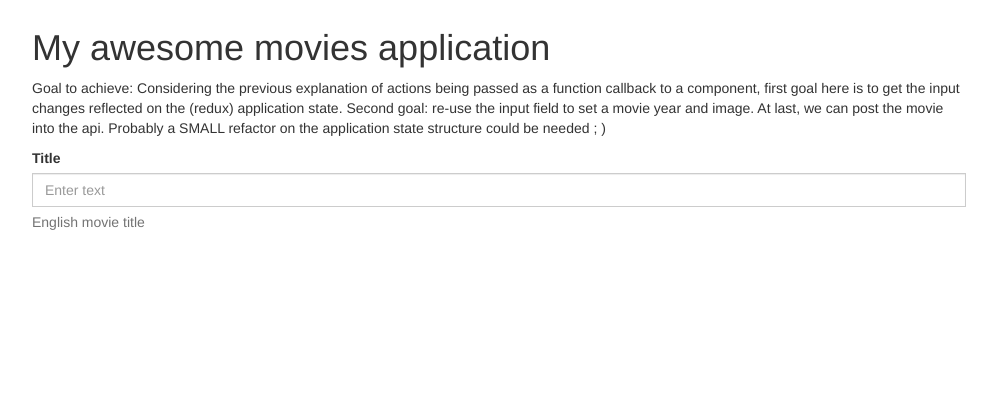
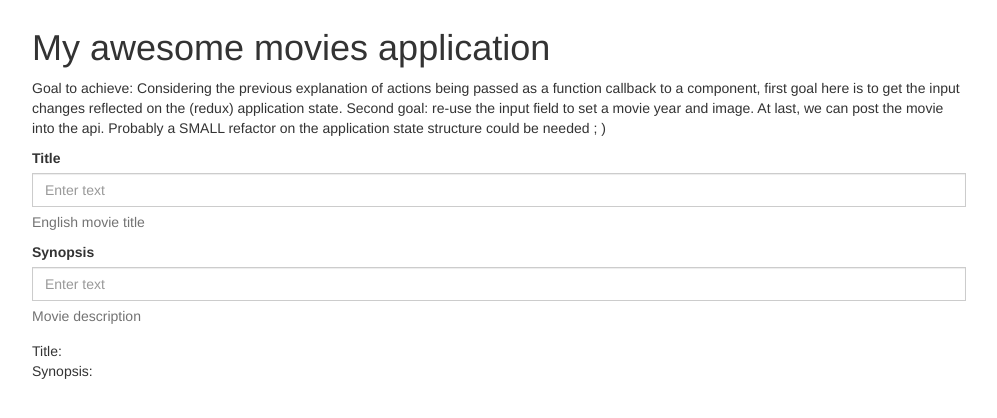
Before and after one commit to sparkdigital/reactjs-workshop, a React app: page / in a window 1280 px wide. Shown: the top 418 px of the page, without its empty margins (141-1138 px from the left). Built offline with nearby package versions, Linux system fonts and the light colour scheme.

Commit message:
Changes implemented during the second workshop day in Tandil

```diff
--- a/src/actions.js
+++ b/src/actions.js
@@ -6,6 +6,13 @@ export function updateTitle(text) {
     type: 'UPDATE_TITLE',
     title: text
   }
+}
+
+export function updateSynopsis(text) {
+  return {
+    type: 'UPDATE_SYNOPSIS',
+    synopsis: text
+  };
 }
 
 export function updateHeaderTitle(date) {
@@ -49,10 +56,11 @@ export function fetchMovies() {
     // This is not required by thunk middleware, but it is convenient for us.
     return axios
       .get(`http://www.omdbapi.com/?s=terminator`)
-      .then(response =>
+      .then(response => {
         // We can dispatch many times!
-        dispatch(receiveMovies(response.data))
-      )
+        console.log('Obtained movies', response.data);
+        return dispatch(receiveMovies(response.data.Search));
+      })
       .catch(error =>
         console.log('Do something with the error here.', error)
       )
--- a/src/components/List/List.jsx
+++ b/src/components/List/List.jsx
@@ -14,6 +14,7 @@ class List extends Component {
     const h3 = (
       <h3>Movies List</h3>
     );
+    let list = this.props.movies.movies.map(movie => <li>{movie.Title}</li>);
 
     return (
       <Panel
@@ -23,6 +24,9 @@ class List extends Component {
         <ul className="preview-content">
           <Link to="/edit/1">edit 1</Link>
         </ul>
+        <ul>
+        {list}
+        </ul>
       </Panel>
     );
   }
--- a/src/components/PageContent/PageContent.jsx
+++ b/src/components/PageContent/PageContent.jsx
@@ -1,12 +1,24 @@
 import React from 'react';
 
 // Components.
-import TitleField from '../TitleField/TitleField';
+import MovieField from '../TitleField/TitleField';
+import List from '../List/List';
 
-const PageContent = (props) => (
-  <div className="pageContent">
-    <TitleField />
-  </div>
-);
+const PageContent = (props) => {
+  var actions = {
+    title: props.actions.updateTitle,
+    synopsis: props.actions.updateSynopsis
+  };
+  const mutator = function (property, value) {
+    var action = actions[property](value);
+  }
+  return (
+    <div className="pageContent">
+      <MovieField onPropertyChange={mutator} movie={props.movie} />
+      Title: {props.movie.title} <br />
+      Synopsis: {props.movie.synopsis}
+    </div>
+  );
+}
 
 export default PageContent;
--- a/src/components/TitleField/TitleField.jsx
+++ b/src/components/TitleField/TitleField.jsx
@@ -4,10 +4,10 @@ import { ControlLabel, FormControl, FormGroup, HelpBlock, Panel } from 'react-bo
 // Store.
 import store from '../../store';
 
-const TitleField = ({ onChange = () => {}, title = '' }) => {
+const MovieField = ({ onPropertyChange = () => {}, movie = {title: '', synopsis: ''} }) => {
 
   const handleChange = event => {
-    onChange(event.target.value);
+    onPropertyChange(event.target.name, event.target.value);
   }
 
   return (
@@ -17,7 +17,8 @@ const TitleField = ({ onChange = () => {}, title = '' }) => {
       <ControlLabel>Title</ControlLabel>
       <FormControl
         type="text"
-        value={title}
+        name="title"
+        value={movie.title}
         placeholder="Enter text"
         onChange={handleChange}
       />
@@ -25,8 +26,20 @@ const TitleField = ({ onChange = () => {}, title = '' }) => {
       <HelpBlock>
         English movie title
       </HelpBlock>
+      <ControlLabel>Synopsis</ControlLabel>
+      <FormControl
+        type="textarea"
+        name="synopsis"
+        value={movie.synopsis}
+        placeholder="Enter text"
+        onChange={handleChange}
+      />
+      <FormControl.Feedback />
+      <HelpBlock>
+        Movie description
+      </HelpBlock>
     </FormGroup>
   );
 }
 
-export default TitleField;
+export default MovieField;
--- a/src/containers/App/App.jsx
+++ b/src/containers/App/App.jsx
@@ -2,7 +2,7 @@ import { connect } from 'react-redux';
 import React, { Component } from 'react';
 
 // Actions.
-import { fetchMovies, updateTitle } from '../../actions';
+import { fetchMovies, updateTitle, updateSynopsis } from '../../actions';
 
 // Components.
 import PageContent from '../../components/PageContent/PageContent';
@@ -32,6 +32,10 @@ const mapDispatchToProps = (dispatch) => {
 
       fetchMovies: () => {
         dispatch(fetchMovies())
+      },
+
+      updateSynopsis: (text) => {
+        dispatch(updateSynopsis(text))
       }
     }
   }
--- a/src/reducers.js
+++ b/src/reducers.js
@@ -1,10 +1,15 @@
 import { combineReducers } from 'redux';
 
 // Global title.
-function title(state = '', action) {
+function movie(state = {
+  title: '',
+  synopsis: ''
+}, action) {
   switch (action.type) {
     case 'UPDATE_TITLE':
-      return action.title;
+      return Object.assign({}, state, {title: action.title});
+    case 'UPDATE_SYNOPSIS':
+      return Object.assign({}, state, {synopsis: action.synopsis});
     default:
       return state;
   }
@@ -33,9 +38,9 @@ function movies(state = {
   }
 }
 
-const newsletter = combineReducers({
-  title,
+const movieApp = combineReducers({
+  movie,
   movies
 });
 
-export default newsletter;
+export default movieApp;
```
